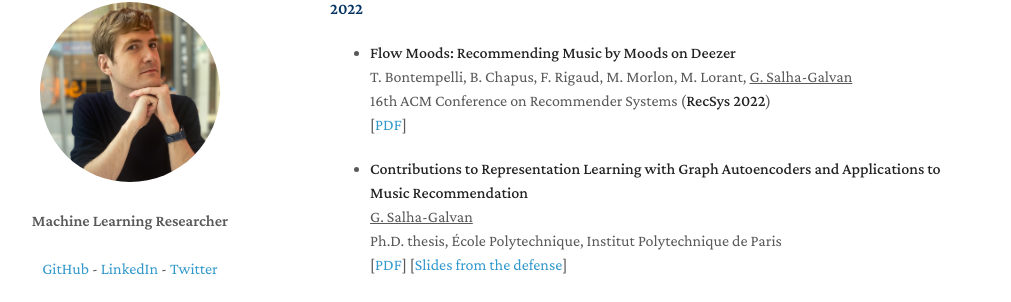
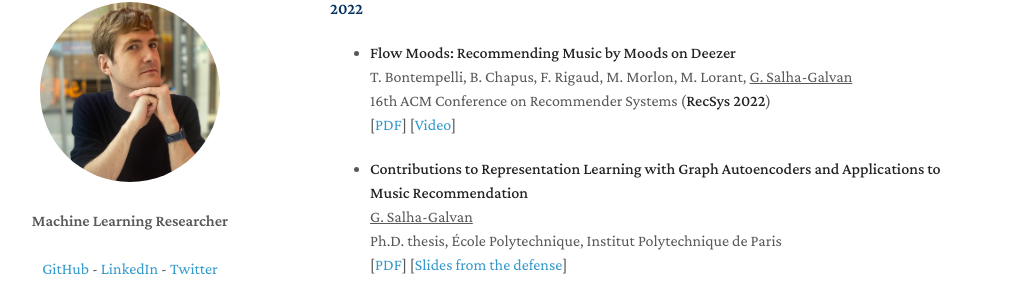
Before and after one commit to GuillaumeSalhaGalvan/GuillaumeSalhaGalvan.github.io, a Jekyll site: the page built from index.md, in a window 1280 px wide and 900 px high, scrolled down 747 px. Shown: the part 144-446 px from the top of the window, without its empty margins (140-1151 px from the left). Built offline with Jekyll 4.4.1, drawn with Linux system fonts in a browser that asks for light colours; our own code applies the rules of GitHub Pages for plain Markdown files; a script that is not in the unit is left out.

Commit message:
Update index.md

```diff
--- a/index.md
+++ b/index.md
@@ -34,6 +34,7 @@
  T. Bontempelli, B. Chapus, F. Rigaud, M. Morlon, M. Lorant, <ins>G. Salha-Galvan</ins> <br>
  16th ACM Conference on Recommender Systems (**RecSys 2022**) <br>
 [<a href="https://guillaumesalhagalvan.com/doc/flowmoods2022.pdf" target="_blank">PDF</a>]
+[<a href="https://www.youtube.com/watch?v=SPyHxXypxdw" target="_blank">Video</a>]
 
 
 - **Contributions to Representation Learning with Graph Autoencoders and Applications to Music Recommendation**<br>
```
